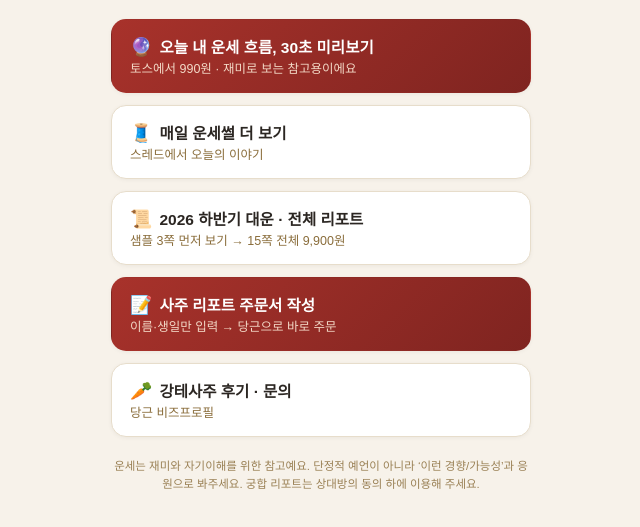
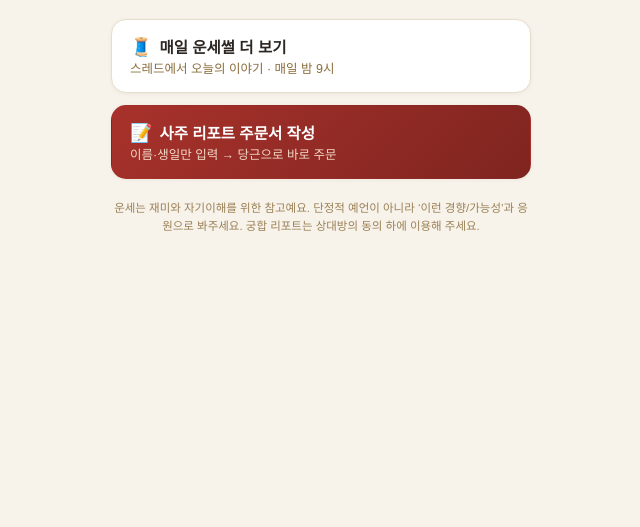
Before and after one commit to kangterior/kangte-linkhub, a plain HTML site: page index.html in a window 1280 px wide. Shown: the part 173-700 px from the top of the page, without its empty margins (319-959 px from the left). Drawn offline with Linux system fonts and the light colour scheme.

Commit message:
Add files via upload

```diff
--- a/index.html
+++ b/index.html
@@ -35,26 +35,34 @@
     <div class="tag">사주는 나를 이해하는 렌즈예요</div>
 
     <!-- data-url = 강현님이 실제 링크로 교체. ?from= (플랫폼별 바이오)가 자동으로 src로 전달됩니다. -->
+    <!-- 토스 미니앱 심사 승인 후 복원 (URL 채워서 주석 해제)
     <a class="btn primary" data-url="https://REPLACE-토스미니앱-URL" data-btn="toss">
       <span class="t"><span class="emoji">🔮</span>오늘 내 운세 흐름, 30초 미리보기</span>
       <span class="d">토스에서 990원 · 재미로 보는 참고용이에요</span>
     </a>
-    <a class="btn" data-url="https://REPLACE-스레드-프로필" data-btn="threads">
+    -->
+    <a class="btn" data-url="https://www.threads.net/@kangte.saju" data-btn="threads">
       <span class="t"><span class="emoji">🧵</span>매일 운세썰 더 보기</span>
-      <span class="d">스레드에서 오늘의 이야기</span>
+      <span class="d">스레드에서 오늘의 이야기 · 매일 밤 9시</span>
     </a>
+    <!-- 리포트 샘플 랜딩 구축 후 복원
     <a class="btn" data-url="https://REPLACE-리포트-샘플-랜딩" data-btn="pdf">
       <span class="t"><span class="emoji">📜</span>2026 하반기 대운 · 전체 리포트</span>
       <span class="d">샘플 3쪽 먼저 보기 → 15쪽 전체 9,900원</span>
     </a>
+    -->
+
     <a class="btn primary" data-url="주문폼.html" data-btn="form">
       <span class="t"><span class="emoji">📝</span>사주 리포트 주문서 작성</span>
       <span class="d">이름·생일만 입력 → 당근으로 바로 주문</span>
     </a>
+    <!-- 당근 비즈프로필 링크 확보 후 복원 (URL 채워서 주석 해제)
     <a class="btn" data-url="https://REPLACE-당근-강테사주-소식" data-btn="danggeun">
       <span class="t"><span class="emoji">🥕</span>강테사주 후기 · 문의</span>
       <span class="d">당근 비즈프로필</span>
     </a>
+    -->
+
 
     <p class="disc">
       운세는 재미와 자기이해를 위한 참고예요. 단정적 예언이 아니라
```
